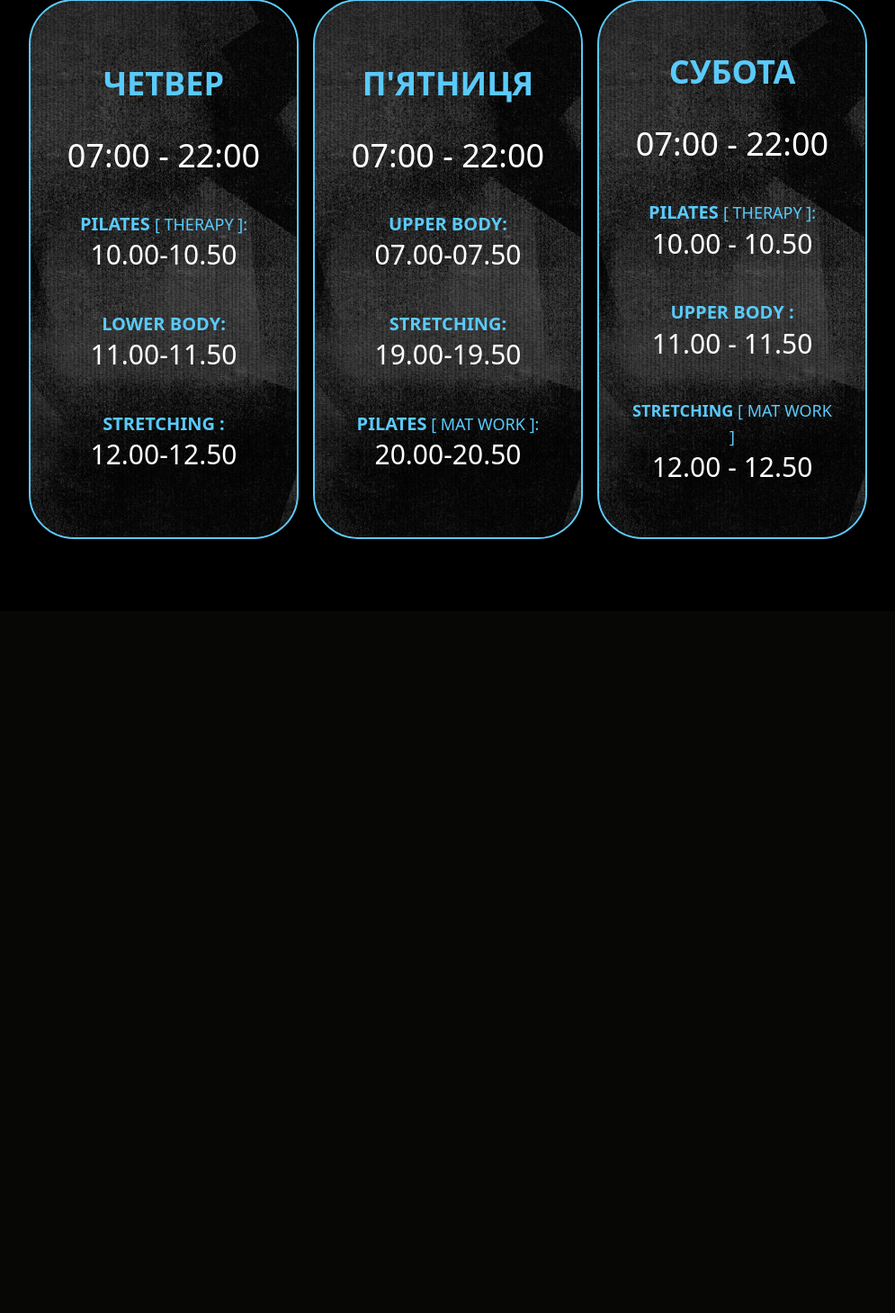
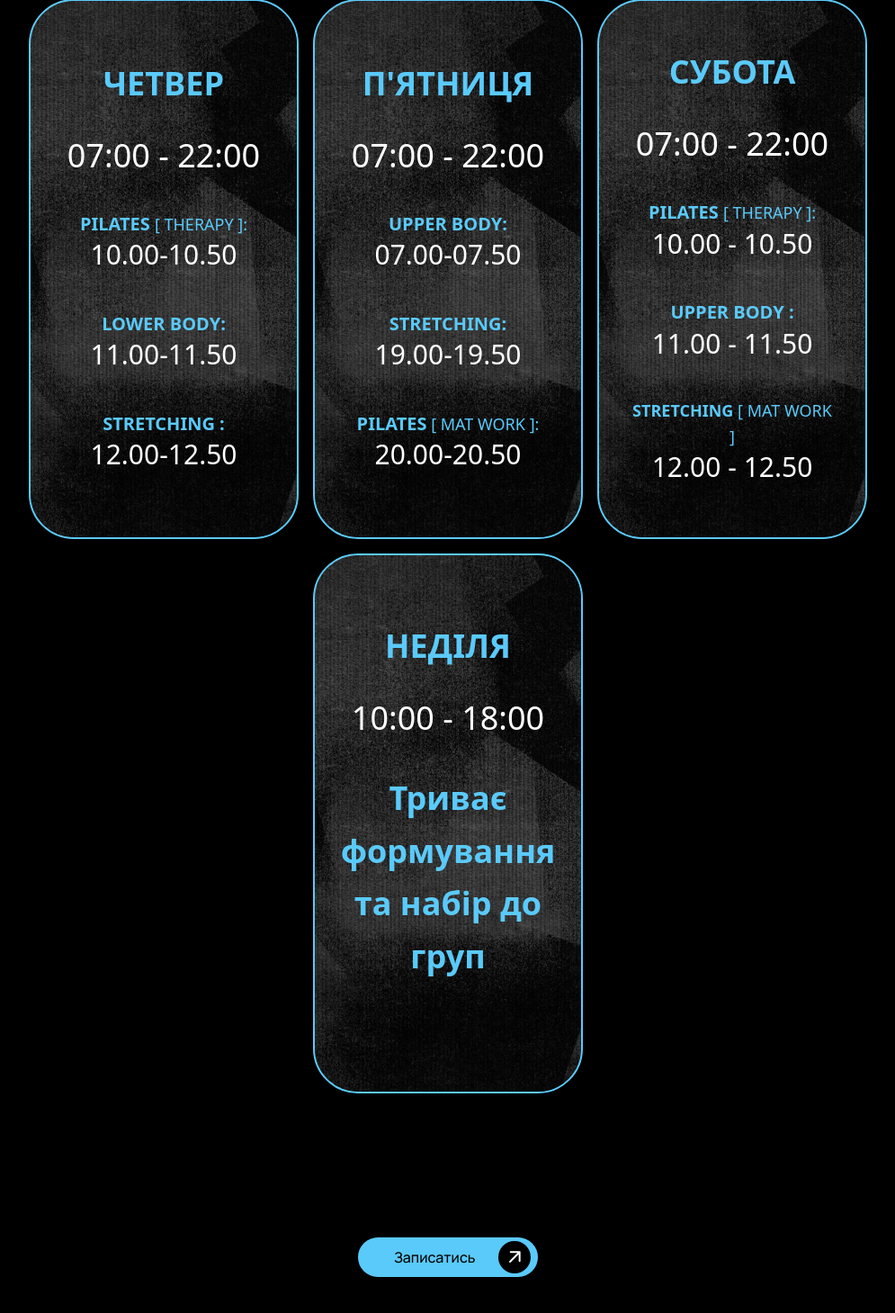
Before and after one commit to JenyaTarasenko/SteellPuma-fitness, a Django app: page /rozclad-zanatiy/ in a window 1280 px wide. Shown: the part 1702-3161 px from the top of the page at 90% size, without its empty margins (142-1137 px from the left). Before the commit the page ends 2301 px from the top, so only its background shows below. Run offline with Django 5.2, Linux system fonts and the light colour scheme; some libraries are stand-ins or nearby versions.

Commit message:
rozclad-zanatiy-page

```diff
--- a/myshop/shop/templates/shop/product/rozclad-zanatiy.html
+++ b/myshop/shop/templates/shop/product/rozclad-zanatiy.html
@@ -100,8 +100,8 @@
     </div>
 
 
-     <h2 class="text-md text-gray-100 mb-8 font-manrope max-w-md font-light">
-        Оберіть формат тренувань,<br>який підходить саме вам.
+     <h2 class="text-xl text-gray-100 mb-8 font-manrope max-w-md font-light">
+        Оберіть формат тренувань, який <br>підходить саме вам.
      </h2>
 
                 <div class="flex flex-row flex-wrap gap-5">
@@ -444,8 +444,73 @@
         </div>
 
     </div>
+    <!-- ОДНА КАРТОЧКА розкрываем -->
+    <div class="flex justify-center mt-4">
+          <!-- CARD -->
+        <div class="relative w-[300px] h-[600px] rounded-[50px] border-[2px] border-[#5ACAFA] overflow-hidden bg-cover bg-center p-8 flex items-center justify-center"
+            style="background-image: url('/static/image/decor-rozclad.webp');">
+
+            <!-- затемнение -->
+            <div class="absolute inset-0 bg-black/60"></div>
+
+            <!-- контент -->
+            <div class="relative z-10 text-white text-center">
+
+                <!-- день -->
+                <h3 class="text-[#5ACAFA] text-4xl font-bold uppercase">
+                    неділя
+                </h3>
+
+                <!-- время -->
+                <p class="text-4xl font-light mt-10 mb-10">
+                    10:00 - 18:00
+                </p>
+
+                <div class="text-4xl leading-relaxed">
+
+                    <p>
+                        <span class="text-[#5ACAFA] font-semibold mt-10 ">Триває формування та набір до груп <span class="font-light text-lg uppercase"></span></span><br>
+
+                    </p>
+
+                </div>
+                 <div class="text-xl leading-relaxed mt-10">
+
+                    <p>
+
+
+                    </p>
+
+                </div>
+
+
+            </div>
+
+        </div>
+
+    </div>
 
 </section>
+<!-- блок кнопка  по середире -->
+<section  class="flex justify-center items-center py-10 mt-10 p-2">
+    <a href="https://t.me/+380636364320" target="_blank" class="flex items-center justify-between bg-[#5ACAFA] text-black rounded-full px-2  py-1 w-[200px] hover:scale-105 transition hover:drop-shadow-[0_0_10px_#5ACAFA]">
+          <!-- текст -->
+                    <span class="font-medium pl-8 font-manrope font-medium ">
+                        Записатись
+                    </span>
+
+                    <!-- чёрный круг со стрелкой -->
+                    <div class="w-9 h-9 bg-black rounded-full flex items-center justify-center">
+                        <svg class="w-6 h-6 text-white rotate-[-45deg]" fill="none" stroke="currentColor" stroke-width="2"
+                            viewBox="0 0 24 24">
+                            <path stroke-linecap="round" stroke-linejoin="round"
+                                d="M5 12h14M13 5l7 7-7 7" />
+                        </svg>
+                    </div>
+    </a>
+
+</section>
+<!-- блок кнопка  по середире -->
 
 <!-- ------------------блок cards---------------------- -->
 
```
Also changed, not shown: myshop/shop/templates/shop/product/home.html (+4 -4 lines).
